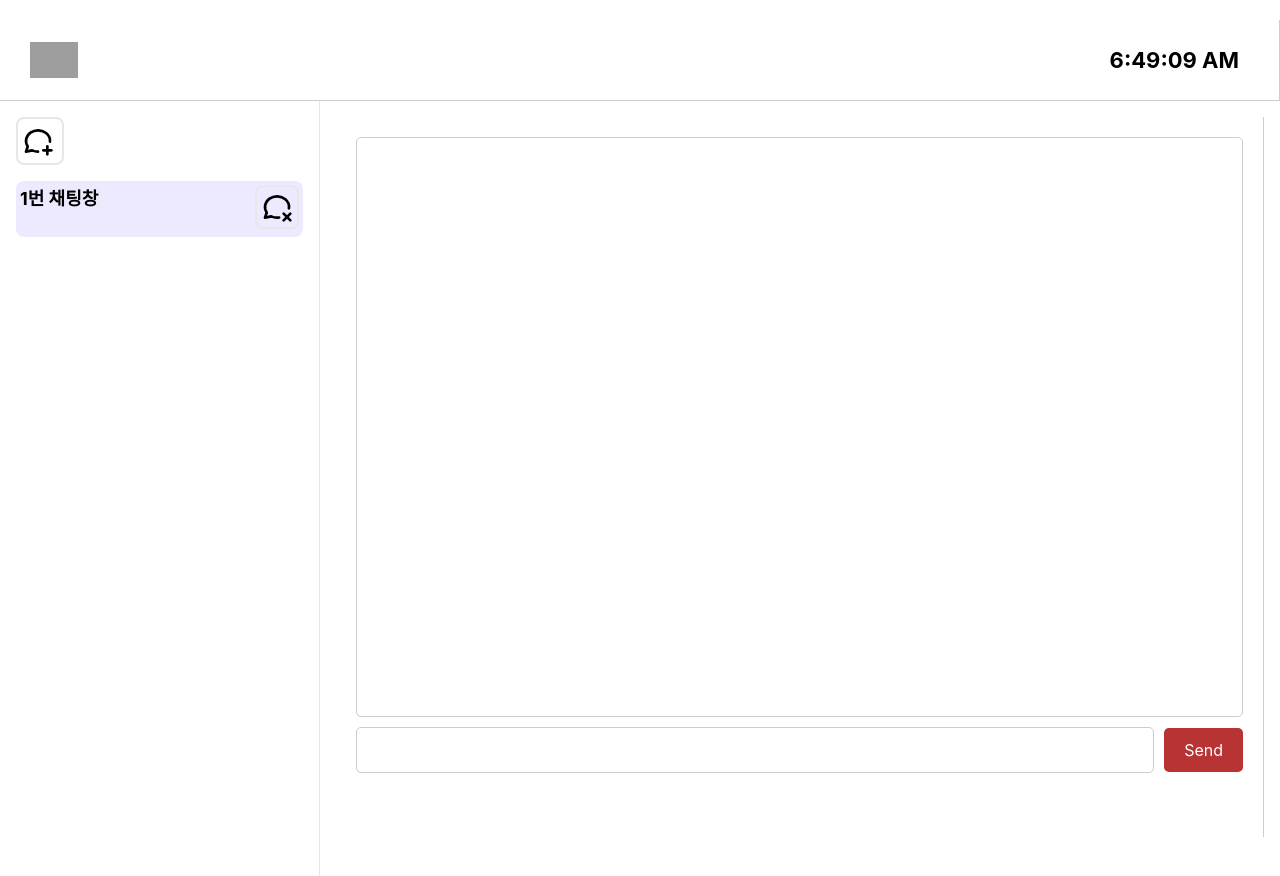
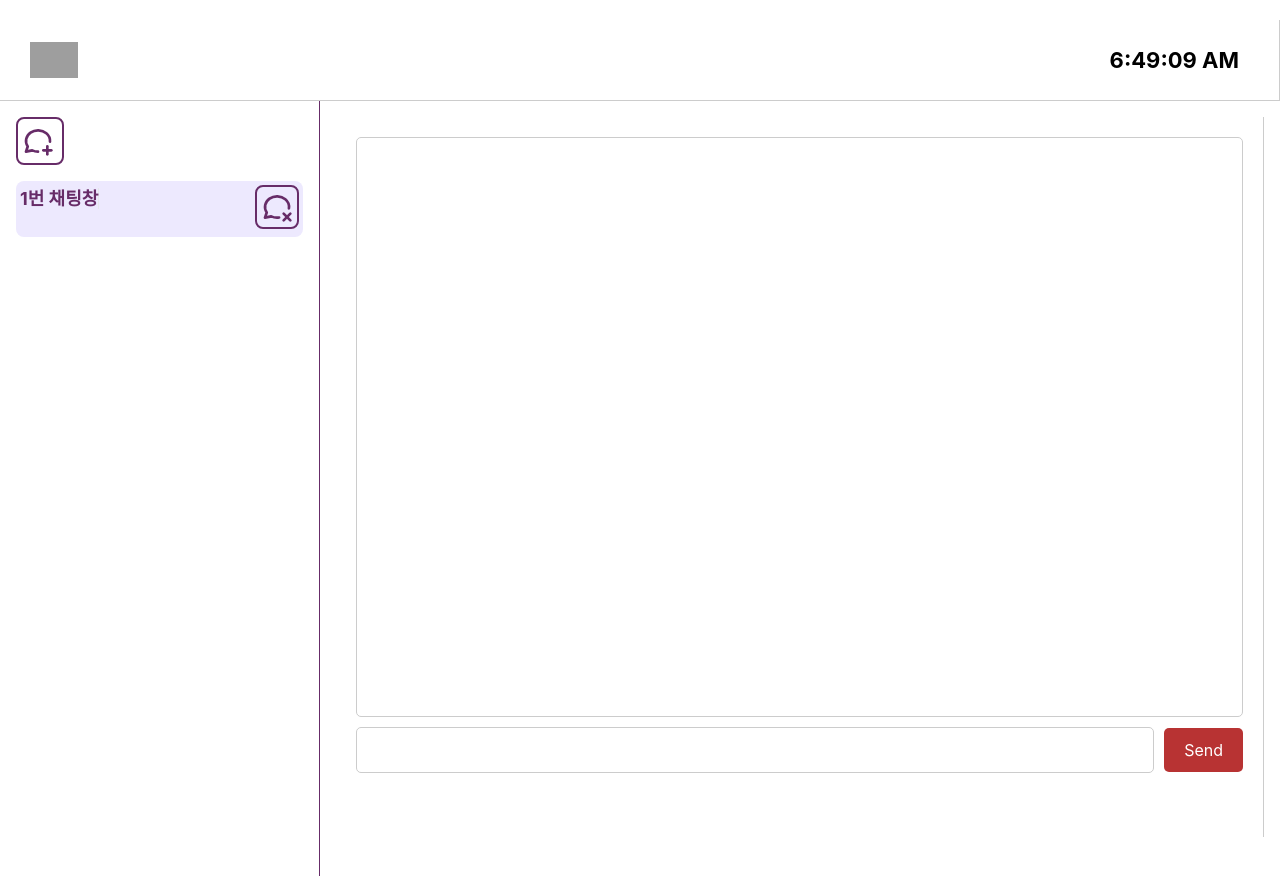
Before and after one commit to su-hwani/ui-final, a React (Create React App) app: page / in a window 1280 px wide. Shown: the top 876 px of the page. Built offline with nearby package versions, Linux system fonts and the light colour scheme; grey boxes are pictures that could not be loaded.

Commit message:
dont care

```diff
--- a/src/components/ChatList.tsx
+++ b/src/components/ChatList.tsx
@@ -28,10 +28,10 @@ const ChatList: React.FC = () => {
           <TbMessageCirclePlus  className="h-8 w-8 "/>
         </button>
         {chats.map((chatName) => (
-          <div key={chatName} className={` p-1 h-14 hover:bg-violet-50 cursor-pointer  text-obzen-purple ${selectedChat === chatName ? 'bg-violet-100 rounded-lg' : 'bg-white rounded-lg'}`} onClick={() => handleChatClick(chatName)}>
-            <text className="border-r font-bold align-middle text-lg ">{chatName}</text>
-            <button className=" float-right p-1 rounded-lg border-solid border-2 border-obzen-purple" onClick={() => handleRemoveChat(chatName)}>
-              <TbMessageCircleX className="h-8 w-8"/>
+          <div key={chatName} className={` p-1 h-14 hover:bg-violet-50 cursor-pointer  ${selectedChat === chatName ? 'bg-violet-100 rounded-lg' : 'bg-white rounded-lg'}`} onClick={() => handleChatClick(chatName)}>
+            <text className="border-r font-bold align-middle text-lg text-obzen-purple">{chatName}</text>
+            <button className=" float-right p-1 rounded-lg border-solid border-2 border-obzen-purple " onClick={() => handleRemoveChat(chatName)}>
+              <TbMessageCircleX className="h-8 w-8 text-obzen-purple"/>
             </button>
           </div>
         ))}
--- a/tailwind.config.js
+++ b/tailwind.config.js
@@ -2,7 +2,18 @@
 module.exports = {
   content: ["./src/**/*.{ts,tsx}"],
   theme: {
-    extend: {},
+    extend: {
+      colors: {
+        "default-blue": "cornflowerblue",
+        "background-blue": "#f0f4f8",
+        "detail-black": "#6b5e71",
+        "chart-background": "#fffefe",
+        "obzen-purple": "#672c68",
+
+        // chat red
+        "obzen-light-purple": "#b797c4",
+      },
+    },
   },
   plugins: [],
 };
```
